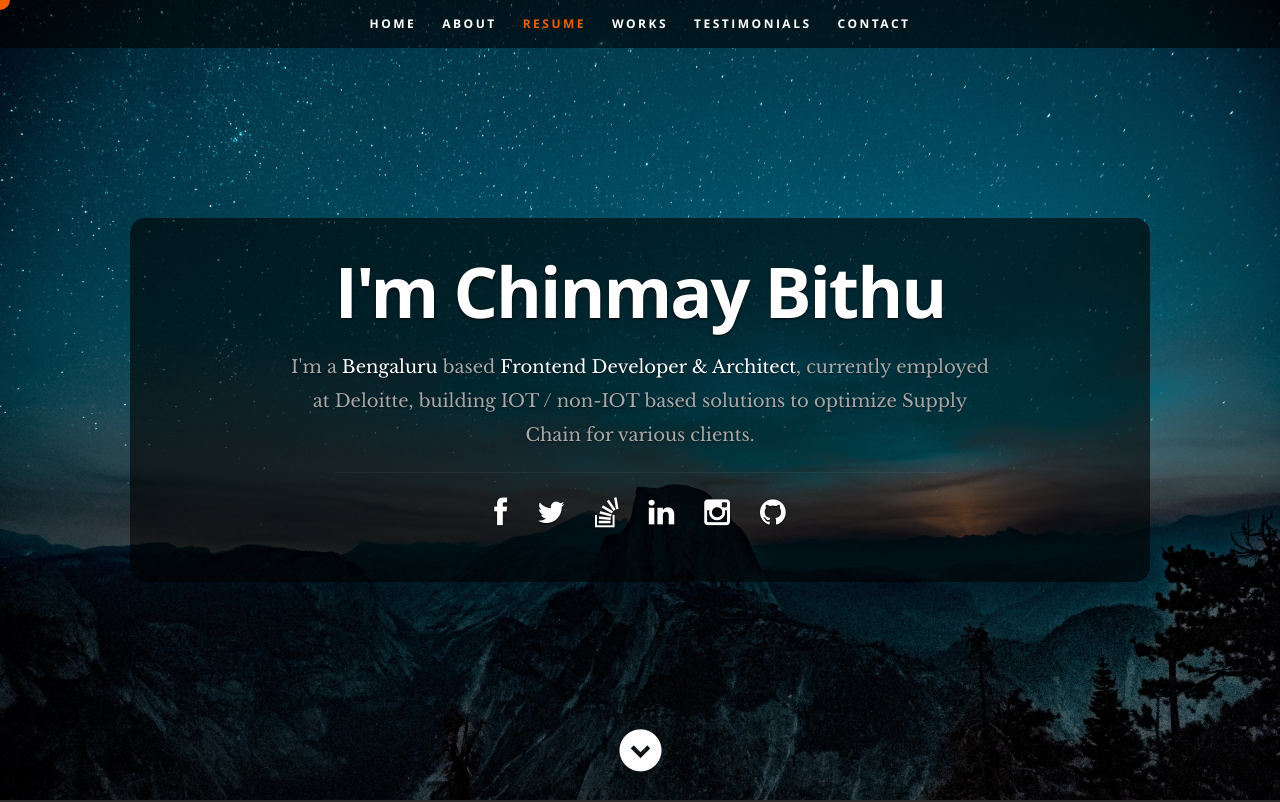
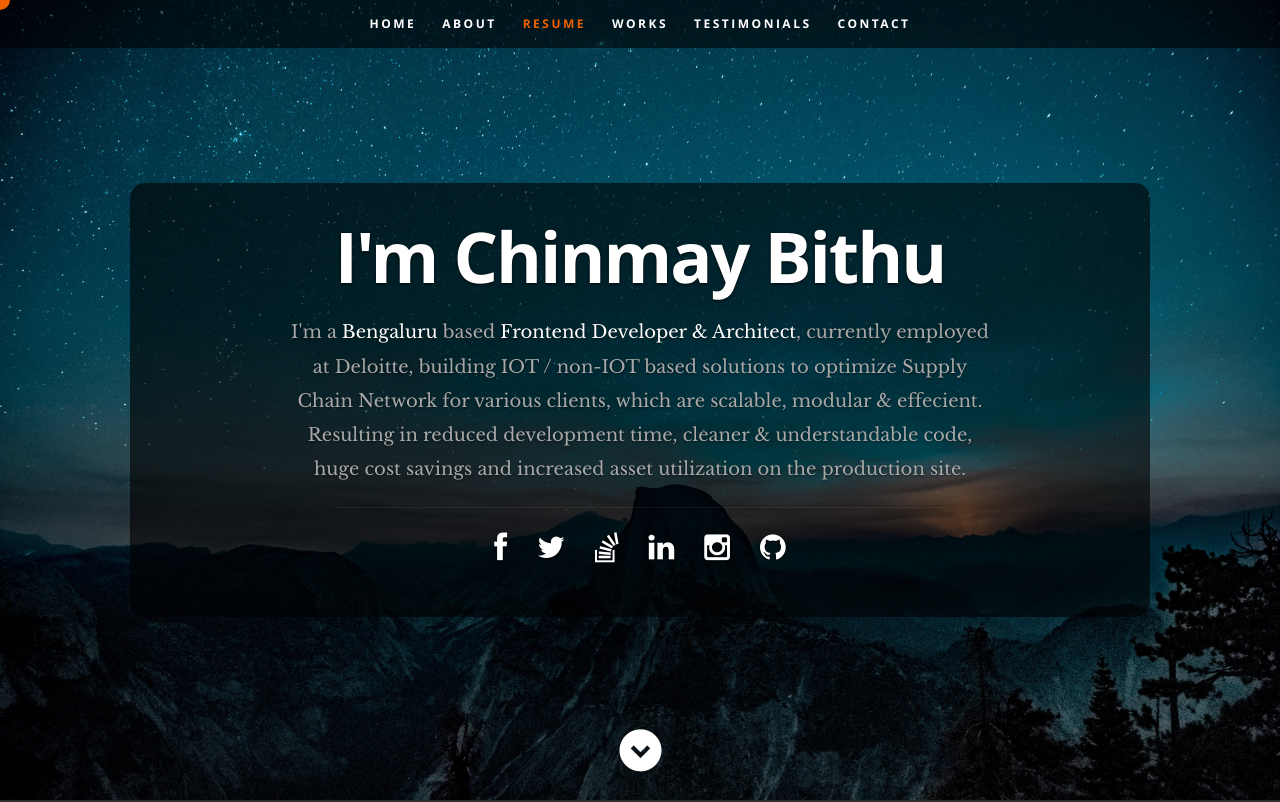
Before and after one commit to cbithu/resume_cbithu, a React (Create React App) app: page / in a window 1280 px wide. Shown: the top 802 px of the page. Built offline with nearby package versions, Linux system fonts and the light colour scheme.

Commit message:
minute changes

```diff
--- a/public/css/layout.css
+++ b/public/css/layout.css
@@ -969,6 +969,11 @@ footer .copyright  li:first-child:before {
     display: none;
 }
 
+.heart {
+   height: 15px;
+   width: 15px;
+}
+
 /* social links */
 footer .social-links {
    margin: 18px 0 30px 0;
--- a/src/Components/Footer.js
+++ b/src/Components/Footer.js
@@ -1,4 +1,5 @@
 import React, { Component } from 'react';
+import Heart from '../images/heart.png';
 
 class Footer extends Component {
   render() {
@@ -21,6 +22,7 @@ class Footer extends Component {
            <ul className="copyright">
               <li>Copyright &copy; 2020 Chinmay Bithu</li>
               <li>All rights Reserved.</li>
+              <li>Built with <img className="heart" src={Heart} alt="Heart"/> by Chinmay Bithu</li>
            </ul>
 
         </div>
--- a/src/Components/Header.js
+++ b/src/Components/Header.js
@@ -90,6 +90,7 @@ class Header extends Component {
          var nameArray = this.props.data.nameArray;
          var occupation = this.props.data.occupation;
          var description = this.props.data.description;
+         var company = this.props.data.company;
          var city = this.props.data.address.city;
          var networks = this.props.data.social.map(function (network) {
             return <li key={network.name}><a href={network.url}><i className={network.className}></i></a></li>
@@ -119,7 +120,7 @@ class Header extends Component {
             <div className="row banner">
             <div className="banner-text">
                <h1 className="responsive-headline">I'm {name}</h1>
-               <h3>I'm a <span>{city}</span> based <span>{occupation}</span>, {description}</h3>
+               <h3>I'm a <span>{city}</span> based <span>{occupation}</span>, currently employed at <sapn>{company}</sapn>, building <sapn>IOT / non-IOT</sapn> based solutions to <sapn>optimize Supply Chain Network</sapn> for various clients, which are scalable, modular & effecient. Resulting in reduced development time, cleaner & understandable code, huge cost savings and increased asset utilization on the production site.</h3>
                <hr />
                <ul className="social">
                   {networks}
--- a/src/resumeData.json
+++ b/src/resumeData.json
@@ -4,6 +4,7 @@
     "occupation":"Frontend Developer & Architect",
     "description":"currently employed at Deloitte, building IOT / non-IOT based solutions to optimize Supply Chain for various clients.",
     "image":"profilepic.jpg",
+    "company": "Deloitte",
     "bio":"I am a Bibliophile at heart, with an entrepreneurial spirit and a passion for coding. I've a rich 2 year experience in developing frontend systems. With that being said, I focus to keep up with the new trends in the market and nourish my skills as much as possible.",
     "biotwo": "I create websites that supercharges the clients with full verve. I love to deliver websites with unchallengeable performance, with top-notch code ready to kickstart the business.",
     "contactmessage":"Have a project for me? Think I'd be a good fit for your team? I'd love to hear from you, give me a shout by email or by using the form below if you'd like to get in contact with me.",
@@ -112,12 +113,12 @@
   "testimonials":{
     "testimonials":[
       {
-        "text":"Here you should write some nice things that someone has said about you. No lies though, employers can tell when you are lying.",
-        "user":"Kareem Abdul Jabbar"
+        "text":"Chinmay is a persevarant fella.",
+        "user":"Jason Smith"
       },
       {
-        "text":"That Chinmay Bithu must be one of the most brilliant developers I've ever met! It is amazing that nobody has hired him yet. Hey you, you should hire this guy, he may be fresh out of University and have zero on the job experience but I am confident that he will be one of your best developers in no time!",
-        "user":"Steve Wozniak... impersonator"
+        "text":"Chinmay must be one of the most brilliant developers I've ever met!",
+        "user":"Kimberly Hanna"
       }
     ]
   }
```
Also changed, not shown: src/images/heart.png (added).
